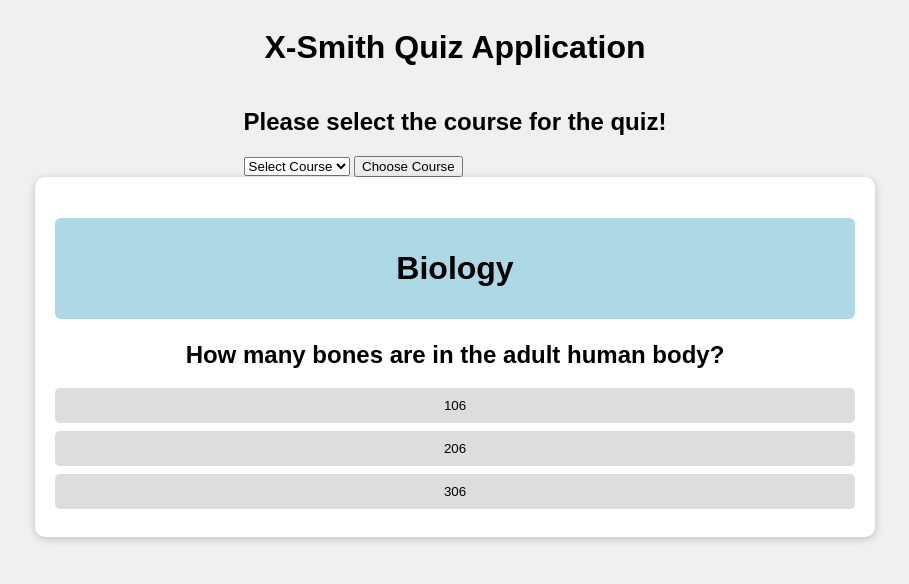
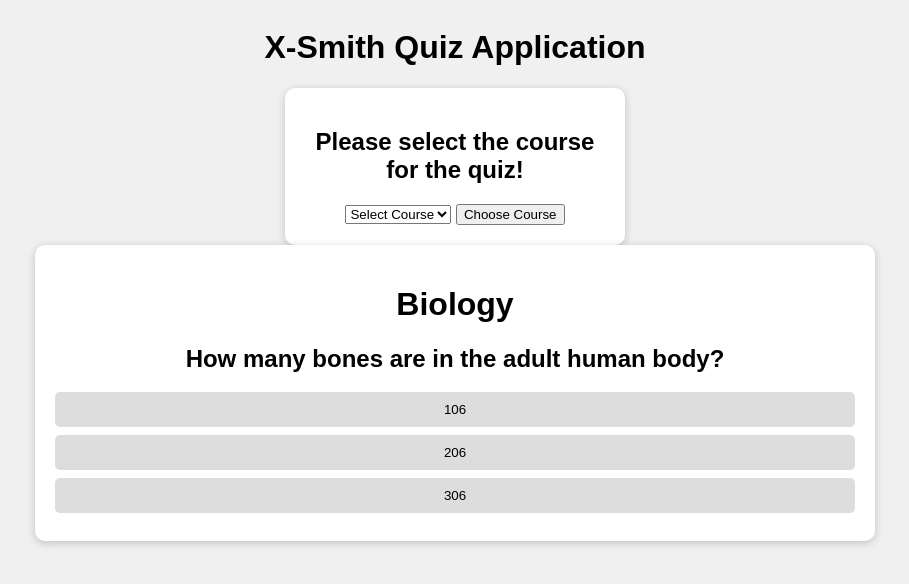
Before and after one commit to GFrosh/QuizApplication, a plain HTML site: page index.html in a window 1280 px wide. Shown: the whole page, without its empty margins (185-1094 px from the left). Drawn offline with Linux system fonts and the light colour scheme.

Commit message:
New Commit

```diff
--- a/index.html
+++ b/index.html
@@ -10,7 +10,7 @@
 
     <h1>X-Smith Quiz Application</h1>
 
-    <div class="selectCourse">
+    <div id="selectCourse">
         <h2>Please select the course for the quiz!</h2>
         <select id="courseList">
             <option value="default">Select Course</option>
@@ -24,7 +24,7 @@
     </div>
 
 
-    <div class="quiz-container">
+    <div id="quiz-container">
         <h1>Biology</h1>
         <div id="question-container2">
             <h2 id="question2">Loading Quiz...</h2>
--- a/script.js
+++ b/script.js
@@ -2,19 +2,29 @@ import { Quiz } from "./quiz.js";
 
 const options = document.getElementById("courseList");
 const chooseBtn = document.getElementById("chooseButton");
-let course = "./courses/biology/TypeA.json";
+const chooseSection = document.getElementById("selectCourse");
+const quizSection = document.getElementById("quiz-container");
 
+let typeIndex = 0;
+let course = {
+    biology: ["./courses/biology/TypeA.json", "./courses/biology/TypeB.json", "./courses/biology/TypeC.json", "./courses/biology/TypeD.json", "./courses/biology/TypeE.json"],
+    ins: ["I think it works", "Or not"]
+}
+
+function chooseCourse() {
+    quizSection.style.display = "none";
+    console.log(chooseSection);
+
+}
 
 options.addEventListener('click', () => {
     options[0].disabled = true;
 });
 chooseBtn.addEventListener('click', () => {
     console.log(options.value);
+    console.log(course);
+    chooseCourse();
 });
 
-function chooseCourse() {
 
-}
-
-
-Quiz(course);
+Quiz(course.biology[0]);
--- a/style.css
+++ b/style.css
@@ -7,11 +7,19 @@ body {
     align-items: center;
 }
 
-.quiz-container {
+#selectCourse {
     background: white;
     padding: 20px;
     border-radius: 10px;
-    height: 70%;
+    width: 300px;
+    box-shadow: 0 2px 8px rgba(0,0,0,0.2);
+    text-align: center;
+}
+
+#quiz-container {
+    background: white;
+    padding: 20px;
+    border-radius: 10px;
     width: 300px;
     box-shadow: 0 2px 8px rgba(0,0,0,0.2);
     text-align: center;
@@ -71,7 +79,7 @@ body {
 
 @media screen and (min-width: 1024px) {
 
-    .quiz-container {
+    #quiz-container {
         width: 800px;
     }
 }
```
